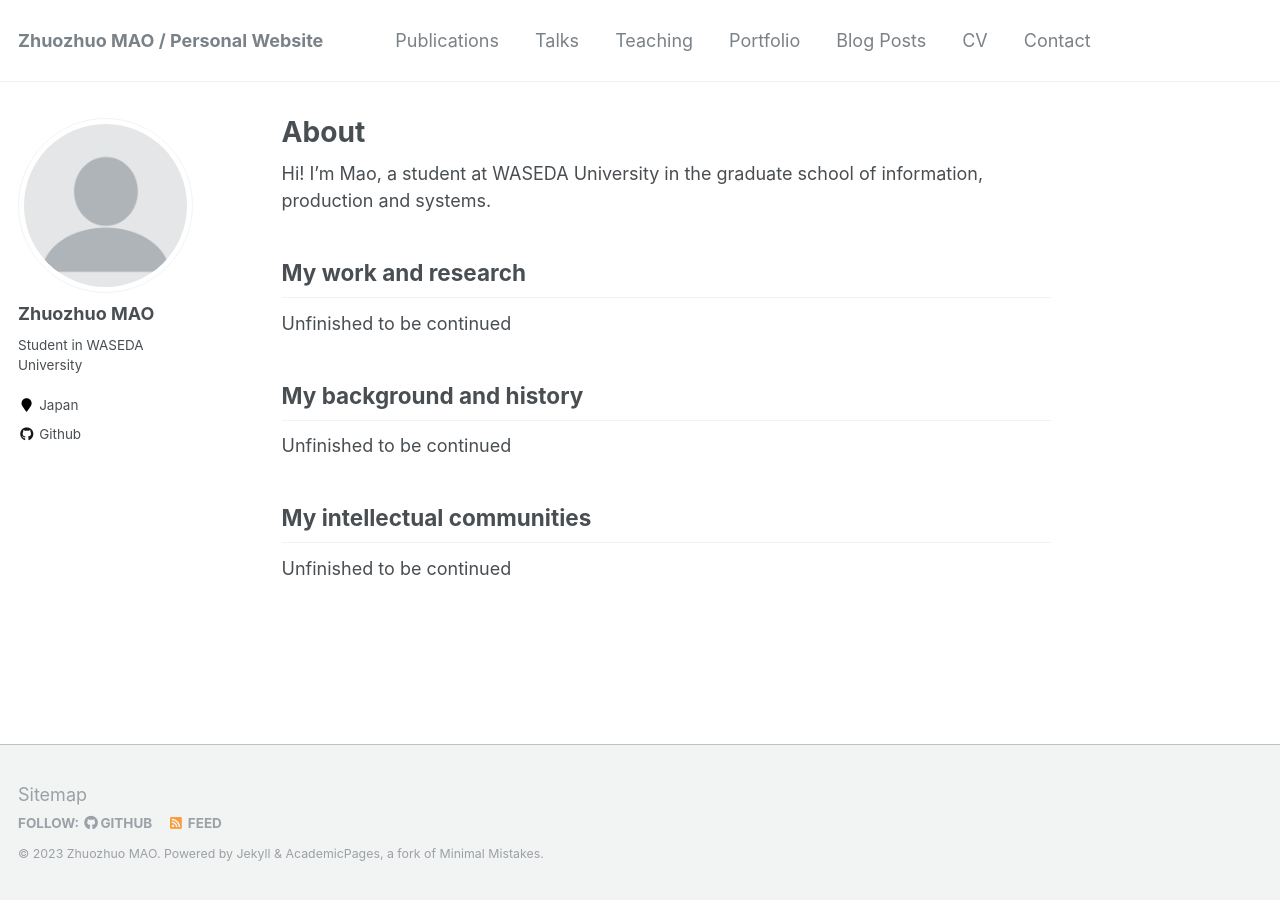
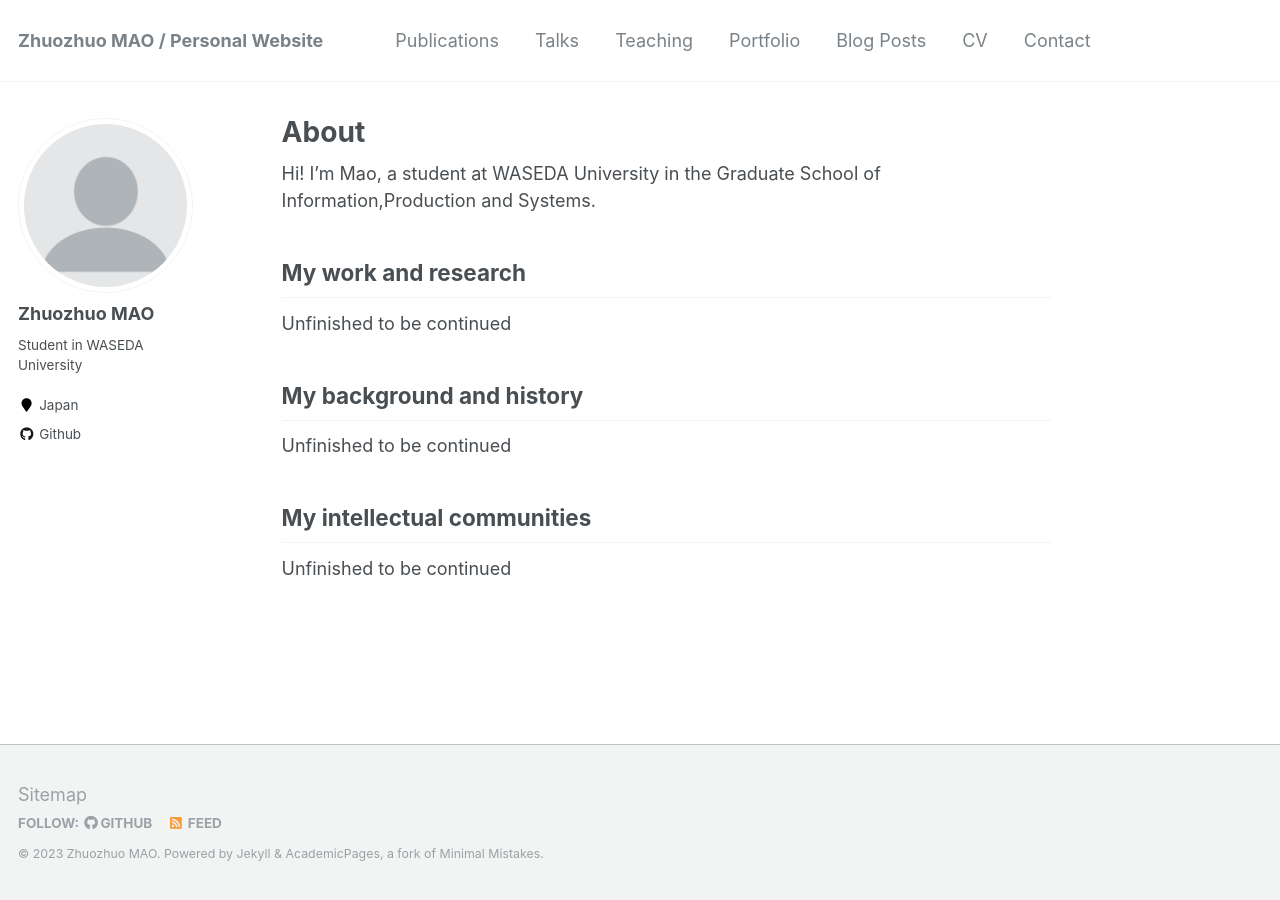
Before and after one commit to zhzhmao/zhzhmao.github.io, a Jekyll site: the page built from _pages/about.md, in a window 1280 px wide. Built offline with Jekyll 4.4.1, drawn with Linux system fonts in a browser that asks for light colours.

```diff
--- a/_pages/about.md
+++ b/_pages/about.md
@@ -8,7 +8,7 @@ redirect_from:
   - /about.html
 ---
 
-Hi! I'm Mao, a student at WASEDA University in the graduate school of information, production and systems.
+Hi! I'm Mao, a student at WASEDA University in the Graduate School of Information,Production and Systems.
 
 ## My work and research
 Unfinished to be continued
```
